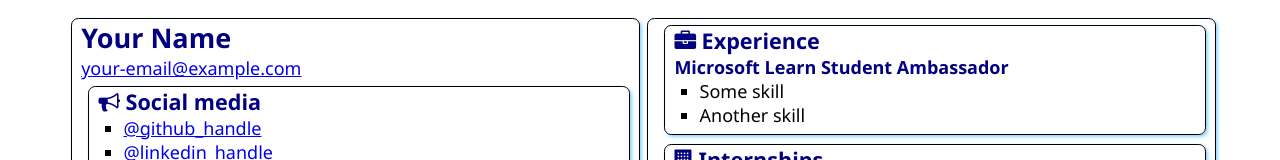
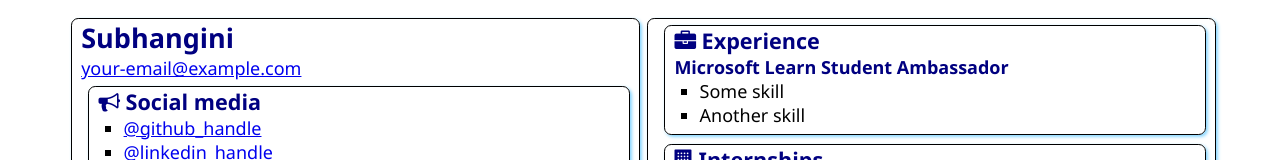
Before and after one commit to Subhangini/SATechnicalOnboarding, a plain HTML site: page src/index.html in a window 1280 px wide. Shown: the top 160 px of the page. Drawn offline with Linux system fonts and the light colour scheme.

Commit message:
Added My Name

```diff
--- a/src/index.html
+++ b/src/index.html
@@ -12,7 +12,7 @@
 <body>
     <main>
         <article class="box">
-            <h1>Your Name</h1>
+            <h1>Subhangini</h1>
             <div><a href="mailto:your.email@example.com">your-email@example.com</a></div>
 
             <section class="box">
```
